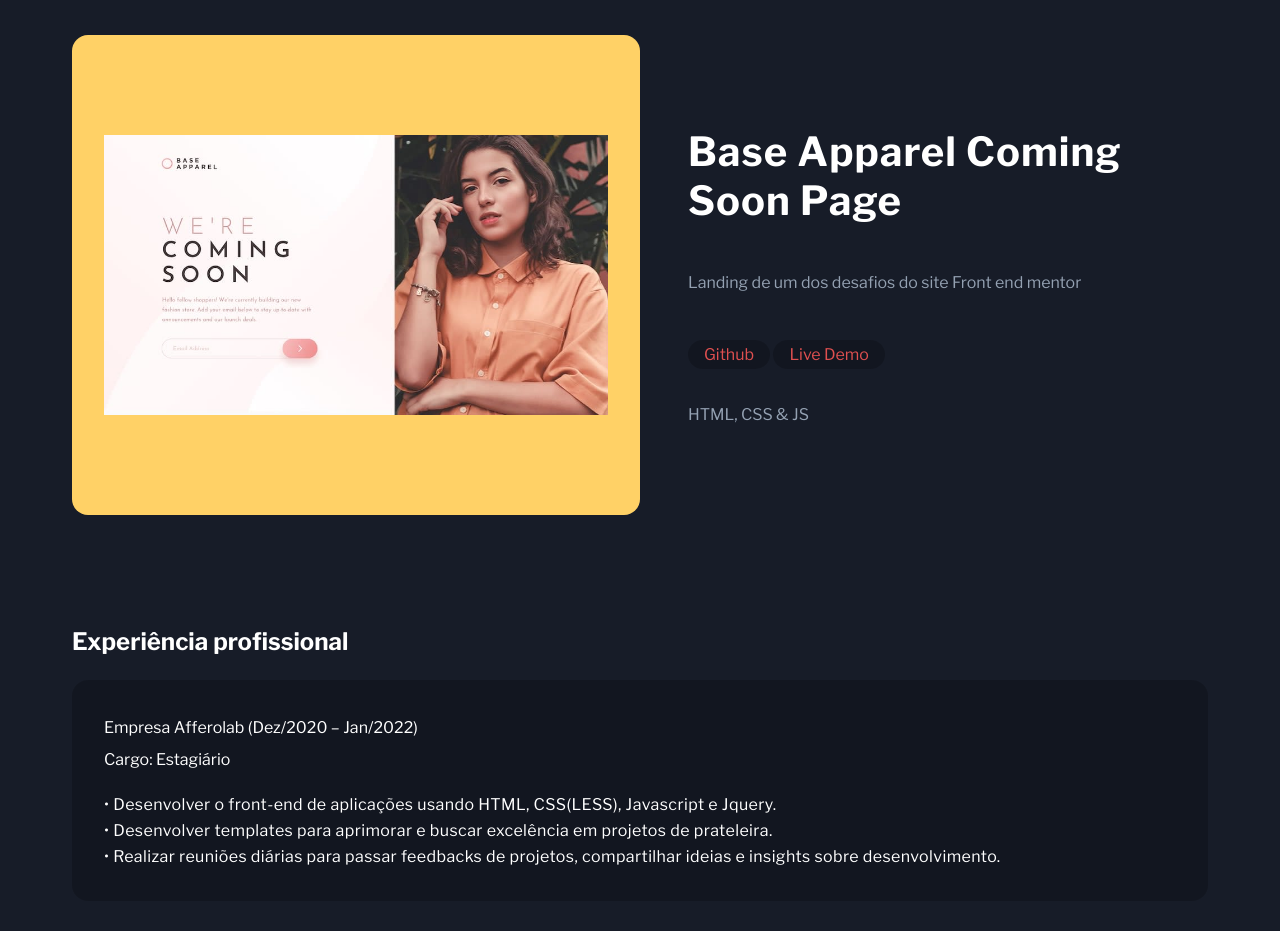
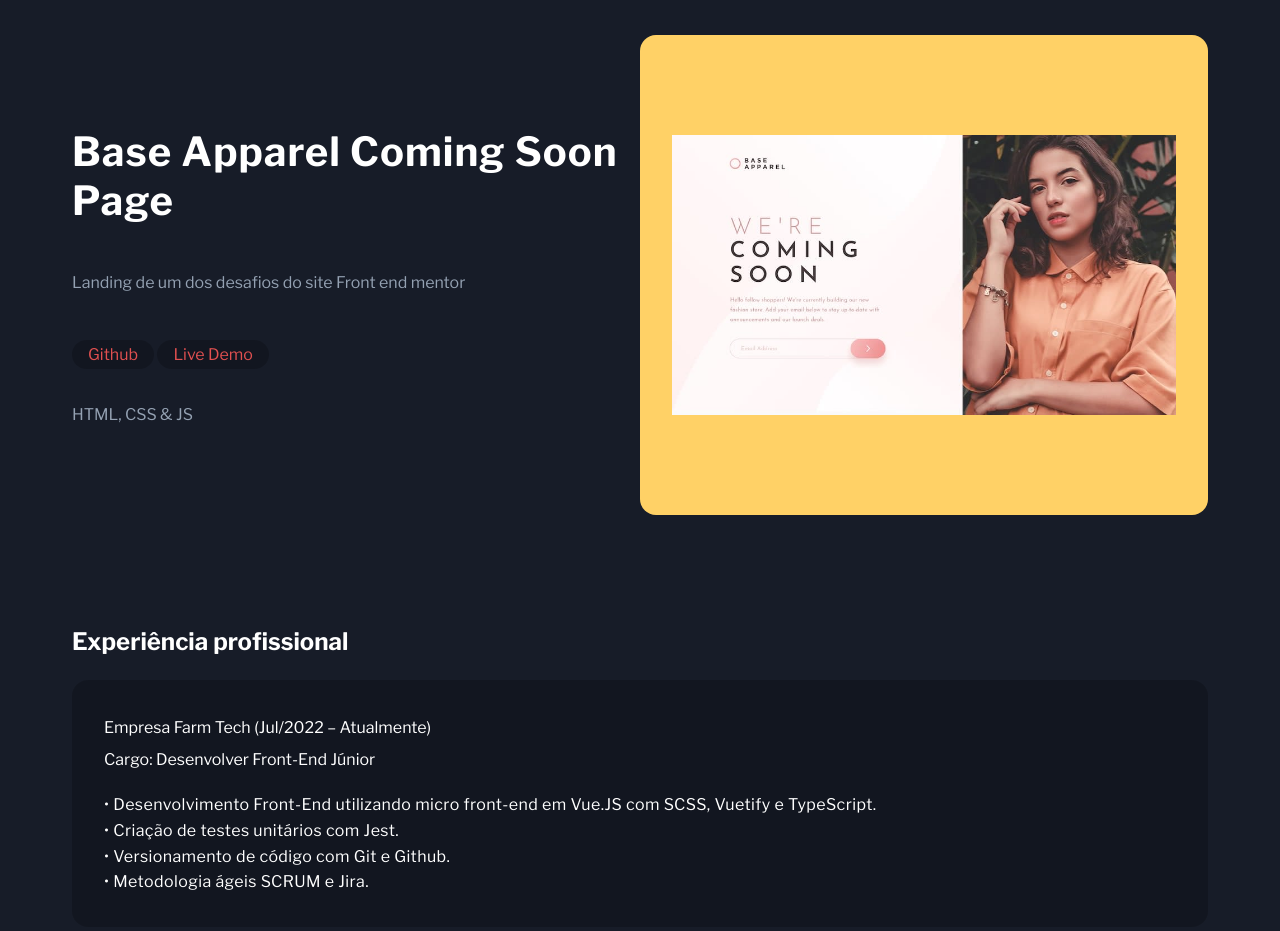
Before and after one commit to KainanGB/cvv, a plain HTML site: page index.html in a window 1280 px wide. Shown: the part 1860-2791 px from the top of the page. Drawn offline with nearby package versions, Linux system fonts and the light colour scheme.

Commit message:
feat: new job experience

```diff
--- a/css/styles.css
+++ b/css/styles.css
@@ -207,6 +207,8 @@ nav a:hover {
   background-color: rgba(0, 0, 0, 0.2);
   padding: 2em;
   border-radius: 1rem;
+  margin-bottom: 2em;
+
 }
 
 .experience__title {
--- a/index.html
+++ b/index.html
@@ -34,7 +34,7 @@
         </p>
       </section>
       <section id="projects" class="projects">
-        <div class="cards fade-in from-right">
+        <div class="cards fade-in">
           <h1>Projetos</h1>
           <div class="card">
             <div class="card__header fade-in from-left">
@@ -65,7 +65,7 @@
         </div>
 
         <div class="card">
-          <div class="card__header fade-in from-left">
+          <div class="card__header --order fade-in from-right">
             <h1 class="card__title">Viagem de Chihiro Landing Page</h1>
             <p class="card__description">
               Landing inspirada no filme Viagem de Chihiro e layout feito pela
@@ -88,13 +88,13 @@
               <span class="detail">HTML, CSS & JS</span>
             </div>
           </div>
-          <div class="card__body fade-in from-right">
+          <div class="card__body fade-in from-left">
             <img class="card__img" src="./assets/ghibli.png" alt="" />
           </div>
         </div>
 
         <div class="card">
-          <div class="card__header --order fade-in from-right">
+          <div class="card__header fade-in from-left">
             <h1 class="card__title">Base Apparel Coming Soon Page</h1>
             <p class="card__description">
               Landing de um dos desafios do site Front end mentor
@@ -115,17 +115,41 @@
               <span class="detail">HTML, CSS & JS</span>
             </div>
           </div>
-          <div class="card__body --yellow fade-in from-left">
+          <div class="card__body --yellow fade-in from-right">
             <img class="card__img" src="./assets/base-apparel.jpg" alt="" />
           </div>
         </div>
       </section>
 
       <section id="exp" class="experience">
+        <h1 class="experience__title fade-in from-left">
+          Experiência profissional
+        </h1>
+
         <div class="experience__card">
-          <h1 class="experience__title fade-in from-left">
-            Experiência profissional
-          </h1>
+          <ul class="experience__body fade-in from-right">
+            <li class="experience__role">
+              Empresa Farm Tech (Jul/2022 – Atualmente)<br />
+              Cargo: Desenvolver Front-End Júnior
+            </li>
+            <li class="experience__item">
+              • Desenvolvimento Front-End utilizando micro front-end em Vue.JS com SCSS, Vuetify e TypeScript.
+            </li>
+            <li class="experience__item">
+              • Criação de testes unitários com Jest.
+            </li>
+
+            <li class="experience__item">
+              • Versionamento de código com Git e Github.
+            </li>
+
+            <li class="experience__item">
+              • Metodologia ágeis SCRUM e Jira.
+            </li>
+          </ul>
+        </div>
+
+        <div class="experience__card">
           <ul class="experience__body fade-in from-right">
             <li class="experience__role">
               Empresa Afferolab (Dez/2020 – Jan/2022)<br />
```
